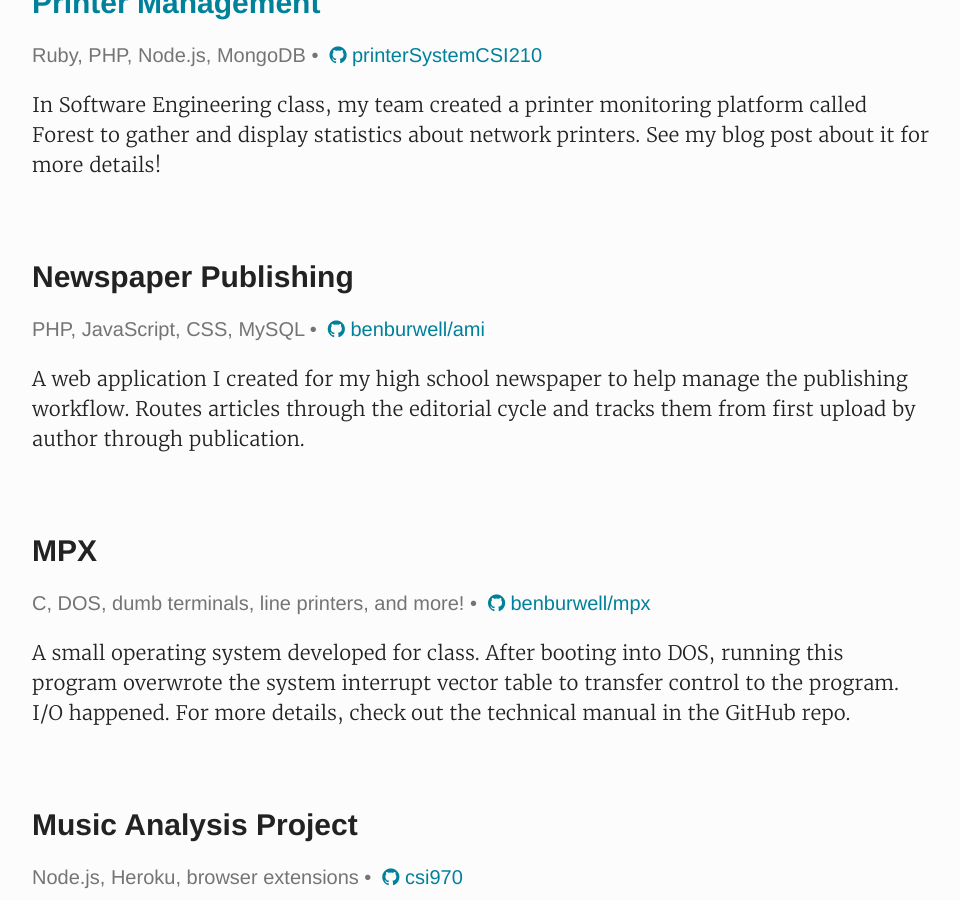
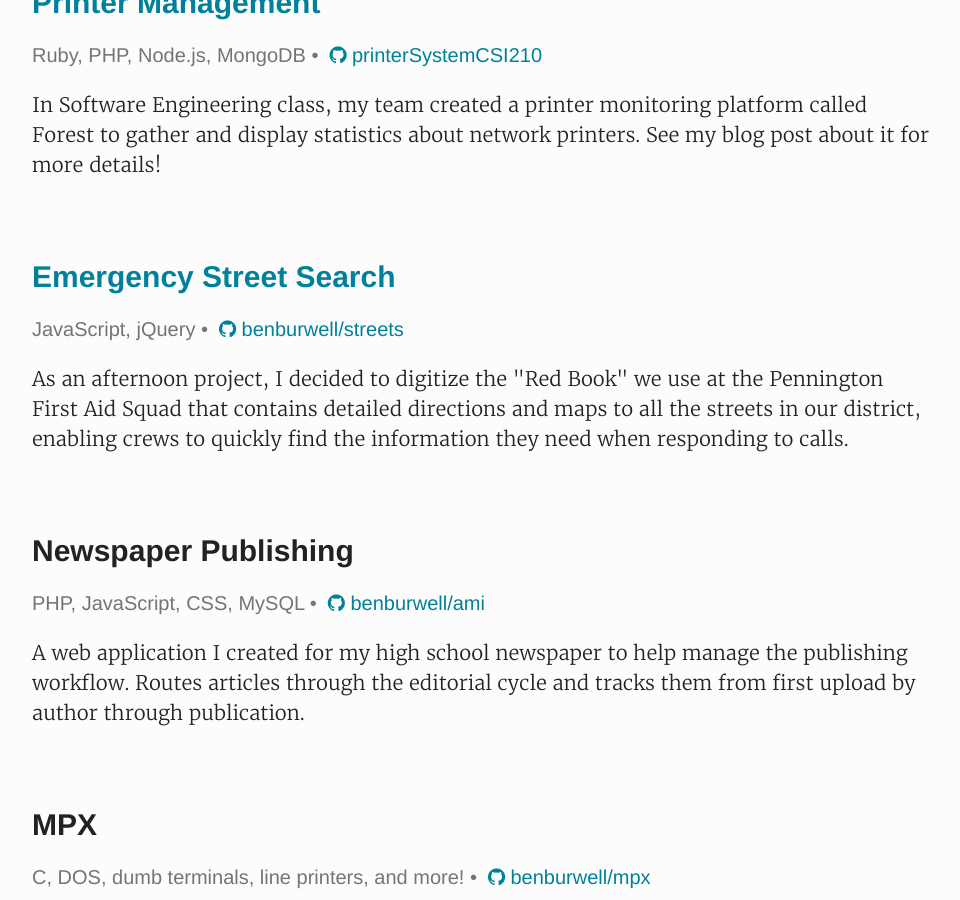
Before and after one commit to benburwell/benburwell.github.io, a Jekyll site: the page built from projects/index.html, in a window 1280 px wide and 900 px high, scrolled down 941 px. Shown: the whole window, without its empty margins (158-1118 px from the left). Built offline with Jekyll 4.4.1, drawn with Linux system fonts in a browser that asks for light colours.

Commit message:
Add street/map search to projects

```diff
--- a/_data/projects.yml
+++ b/_data/projects.yml
@@ -21,6 +21,12 @@
   tech: "Ruby, PHP, Node.js, MongoDB"
   github: "printerSystemCSI210"
   live: "/posts/forest-printer-management/"
+
+- name: "Emergency Street Search"
+  description: "As an afternoon project, I decided to digitize the \"Red Book\" we use at the Pennington First Aid Squad that contains detailed directions and maps to all the streets in our district, enabling crews to quickly find the information they need when responding to calls."
+  tech: "JavaScript, jQuery"
+  github: "benburwell/streets"
+  live: "http://penningtonfirstaid.org/street_sop_doc/street_search.php"
 
 - name: "Newspaper Publishing"
   description: "A web application I created for my high school newspaper to help manage the publishing workflow. Routes articles through the editorial cycle and tracks them from first upload by author through publication."
```
